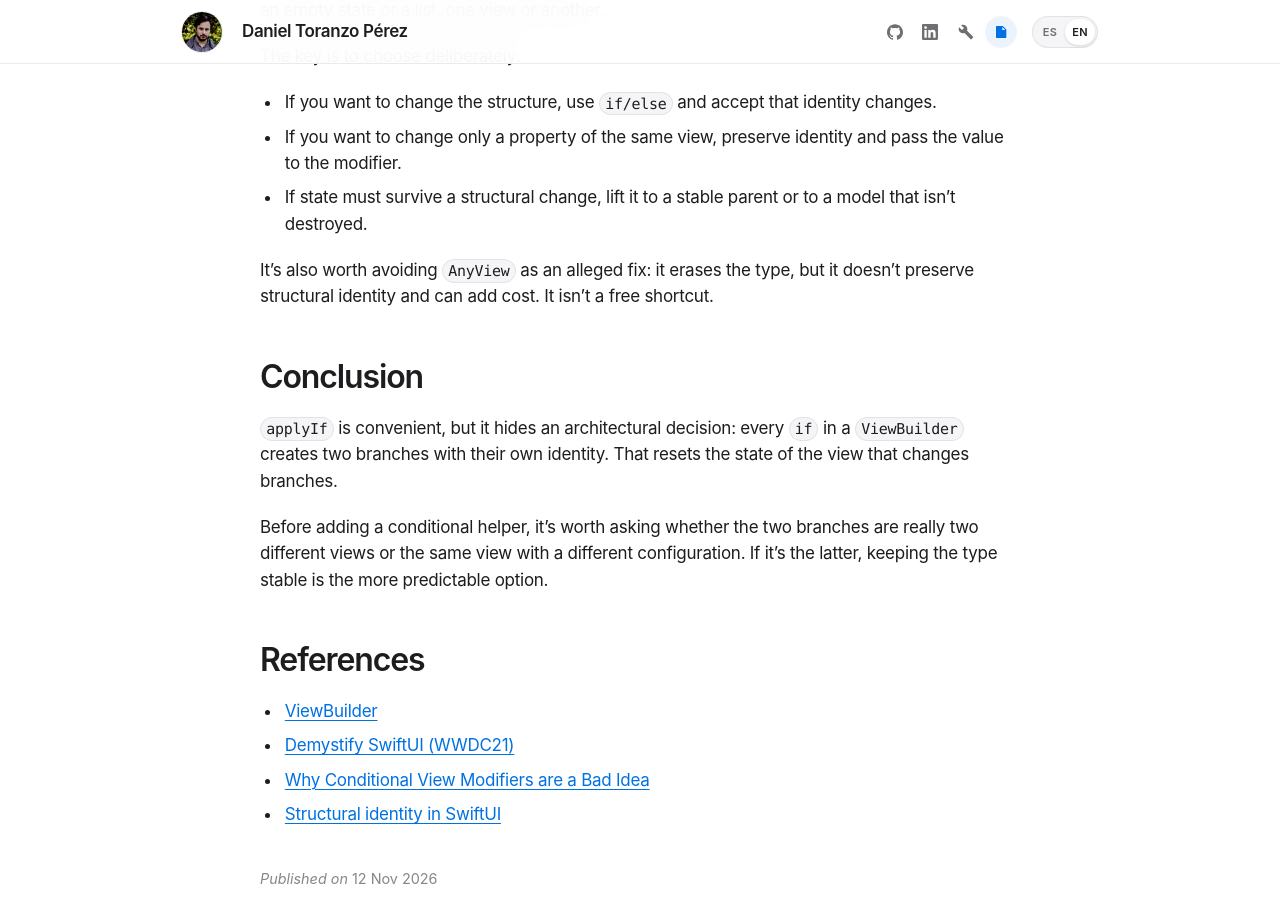
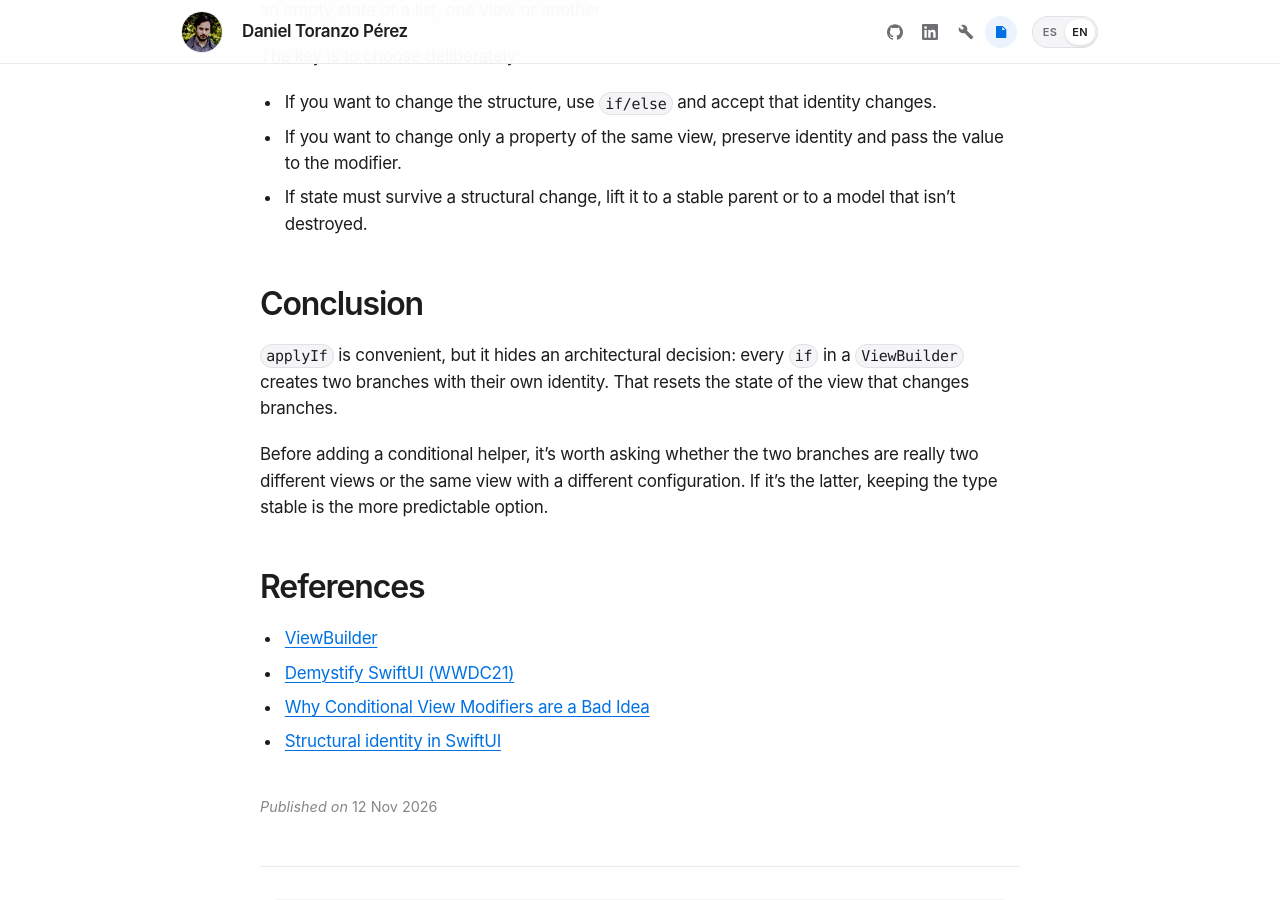
Before and after one commit to obocat/daniel_toranzo_perez, a Jekyll site: the page built from _posts/2026-11-12-viewbuilder-identidad-condicional-swiftui.markdown, in a window 1280 px wide and 900 px high, scrolled down 5544 px. Built offline with Jekyll 4.4.1, drawn with Linux system fonts in a browser that asks for light colours.

Commit message:
docs: remove AnyView aside from ViewBuilder article (#31)

```diff
--- a/_posts/2026-11-12-viewbuilder-identidad-condicional-swiftui.markdown
+++ b/_posts/2026-11-12-viewbuilder-identidad-condicional-swiftui.markdown
@@ -181,8 +181,6 @@ La clave es elegir conscientemente:
 - Si quieres cambiar la estructura, usa `if/else` y asume que la identidad cambia.
 - Si quieres cambiar solo una propiedad de la misma vista, mantén la identidad y pasa el valor al modificador.
 - Si el estado debe sobrevivir a un cambio estructural, súbelo a un padre estable o a un modelo que no se destruya.
-
-También conviene evitar `AnyView` como supuesta solución: borra el tipo, pero no conserva la identidad estructural y puede añadir coste. No es un atajo gratis.
 
 ## Conclusión
 
@@ -370,8 +368,6 @@ The key is to choose deliberately:
 - If you want to change only a property of the same view, preserve identity and pass the value to the modifier.
 - If state must survive a structural change, lift it to a stable parent or to a model that isn't destroyed.
 
-It's also worth avoiding `AnyView` as an alleged fix: it erases the type, but it doesn't preserve structural identity and can add cost. It isn't a free shortcut.
-
 ## Conclusion
 
 `applyIf` is convenient, but it hides an architectural decision: every `if` in a `ViewBuilder` creates two branches with their own identity. That resets the state of the view that changes branches.
```
